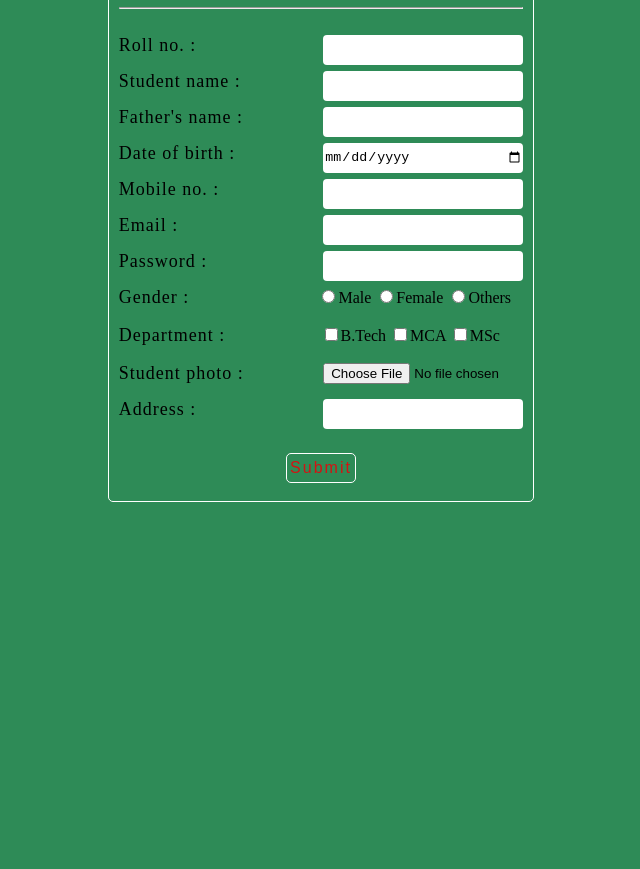
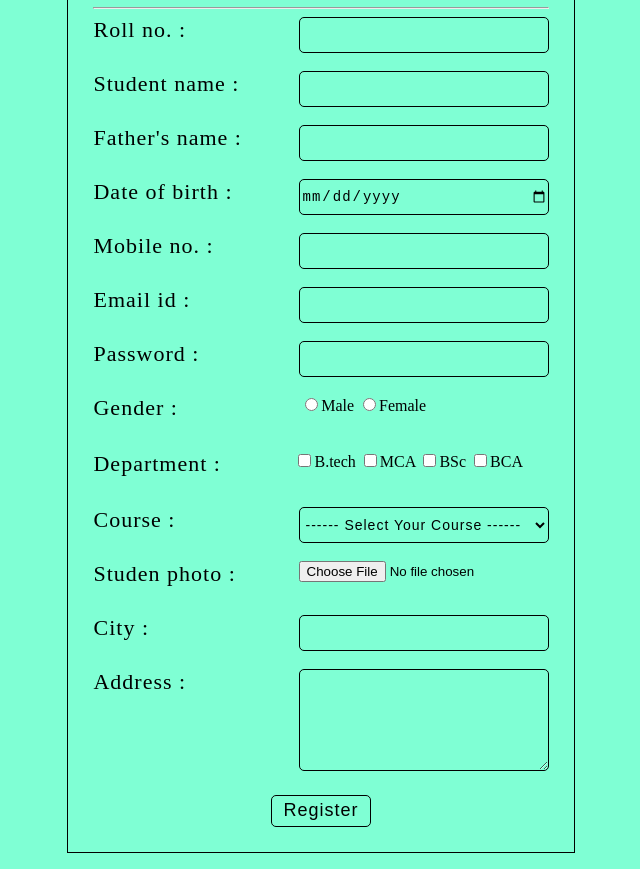
Before and after one commit to ambika9100/form, a plain HTML site: page index.html in a window 1280 px wide. Shown: the part 82-951 px from the top of the page, without its empty margins (319-959 px from the left). Before the commit the page ends 800 px from the top, so only its background shows below. Drawn offline with Linux system fonts and the light colour scheme.

Commit message:
Add files via upload

```diff
--- a/index.html
+++ b/index.html
@@ -1,90 +1,100 @@
 <html>
     <head>
-        <title>
-            Student's Registration Form
-        </title>
+        <title>Student Registration Form</title>
     </head>
     <style>
+        body{
+            background-color: aquamarine;
+        }
         form{
-            width:32%;
-            padding-left: 10px;
-            padding-right: 10px;
-            border-radius: 5px;
-            border: 1px solid white;
+            padding-left: 2%;
+            padding-right: 2%;
+            padding-bottom: 2%;
+            border: 1px solid black;
+            width: 36%;
 
         }
-
         .lbl{
-            float:left;
-            font-size: 18px;
-            letter-spacing: 1px;
+           float: left;
+           font-size: 22px;
+           letter-spacing: 1px;
         }
         .inp{
             float: right;
-            height: 30px;
-            width: 200px;
-            border-radius: 4px;
-            border: none;
+            width: 250px;
+            height: 36px;
+            font-size: 14px;
+            padding-left: 2px;
+            letter-spacing: 1px;
+            border: 1px solid black;
+            border-radius: 5px;
+            background: none;
+        }
+        textarea{
+            float: right;
+            width: 250px;
+            font-size: 14px;
+            padding-left: 2px;
+            letter-spacing: 1px;
+            border: 1px solid black;
+            border-radius: 5px;
+            background: none;
+        }
+        button{
+            height: 32px;
+            border: 1px solid black;
+            border-radius: 5px;
+            width: 100px;
+            font-size: 18px;
+            letter-spacing: 1px;
+            background: none;
 
         }
-        #sub{
-            height:30px;
-            width: 70px;
-            font-size: 16px;
-            background-color: seagreen;
-            color: rgb(211, 19, 19);
-            border-radius: 5px;
-            border: 1px solid white;
-            letter-spacing: 2px;
-            padding: 2px;
-        }
+    </style>
+    <body>
+        <center>
 
-
-    </style>
-    <body style="background-color: seagreen;">
-        <center>
-            <form method="get" action="submitValue">
-                <h1 style="color: red;">Student's Registration Form</h1>
-                <hr><br>
+            <form action="submitValues" method="get">
+                 <h1>Student Registration Form</h1>
+                 <hr>
                 <label class="lbl">Roll no. :</label>
-                <input class="inp" type="text" required><br><br>
-                <lanel class="lbl">Student name :</lanel>
-                <input class="inp" type="text" required><br><br>
+                <input class="inp" type="text" required><br><br><br>
+                <label class="lbl">Student name :</label>
+                <input class="inp" type="text" required><br><br><br>
                 <label class="lbl">Father's name :</label>
-                <input class="inp" type=""text required><br><br>
-
-                <label class="lbl">Date of birth :</label>
-                <input class="inp" type="date" required><br><br>
+                <input class="inp" type="text" required><br><br><br>
+                <label class="lbl">Date of birth : </label>
+                <input class="inp" type="date" required><br><br><br>
                 <label class="lbl">Mobile no. :</label>
-                <input class="inp" type="number" required><br><br>
-                <label class="lbl">Email :</label>
-                <input class="inp" type="email" required><br><br>
+                <input class="inp" type="tel" required><br><br><br>
+                <label class="lbl">Email id :</label>
+                <input class="inp" type="email" required><br><br><br>
                 <label class="lbl">Password :</label>
-                <input class="inp" type="Password" required><br><br>
-
-
-                <label class="lbl">Gender :</label>
-                &nbsp; &nbsp;&nbsp; &nbsp;&nbsp; &nbsp;&nbsp; &nbsp;
-                &nbsp; &nbsp;&nbsp; &nbsp;&nbsp; &nbsp;&nbsp; &nbsp;&nbsp; &nbsp;
+                <input class="inp" type="password" required><br><br><br>
+                <label for="Gender" class="lbl">Gender :</label>
                 <input type="radio" name="gender" required><label for="male">Male</label>
-                <input type="radio" name="gender" required><label for="female">Female</label>
-                <input type="radio" name="gender" required><label for="others">Others</label><br><br>
-
-                <label class="lbl">Department :</label>
-                &nbsp; &nbsp;&nbsp; &nbsp;&nbsp; &nbsp;
-                &nbsp; &nbsp;&nbsp; &nbsp;&nbsp;
-                <input type="checkbox" name="department"><label>B.Tech</label>
-                <input type="checkbox" name="department"><label>MCA</label>
-                <input type="checkbox" name="department"><label>MSc</label><br><br>
-
-                <label class="lbl">Student photo :</label>
-                <input class="inp" type="file" required><br><br>
-
-
-                <label class="lbl">Address :</label>
-                <input class="inp" type="text" required><br><br><br>
-
-                <input id="sub" type="submit"><br><br>
+                <input type="radio" name="gender" required><label for="female">Female</label><br><br><br>
+                <label for="dept" class="lbl">Department :</label>
+               &nbsp; &nbsp; &nbsp; &nbsp; &nbsp; &nbsp; <input type="checkbox" name="dept"><label for="b.tech">B.tech</label>
+                <input type="checkbox" name="department"><label for="mca">MCA</label>
+                <input type="checkbox" name="department"><label for="bsc">BSc</label>
+                <input type="checkbox" name="department"><label for="bca">BCA</label><br><br><br>
+                <label for="course" class="lbl">Course :</label>
+                <select class="inp" name="course">
+                    <option value="course">------ Select Your Course ------</option><hr>
+                    <option value="fsj">Full Stack Java</option><hr>
+                    <option value="fsp">Full Stack Python</option><hr>
+                    <option value="fsw">Full Stack Web Development</option><hr>
+                    <option value="fsn">Full Stack .Net</option><hr>
+                    <option value="fsd">Full stack Data Science</option>
+                </select><br><br><br>
+                <label class="lbl">Studen photo :</label>
+                <input style="float: right; width: 250px; height: 36px;" type="file" required><br><br><br>
+                    <label class="lbl">City :</label>
+                    <input class="inp" type="text" required><br><br><br>
+                    <label class="lbl">Address :</label>
+                     <textarea cols="30" rows="6" required></textarea><br><br><br><br><br><br><br>
+                    <button>Register</button>
 
 
             </form>
```
